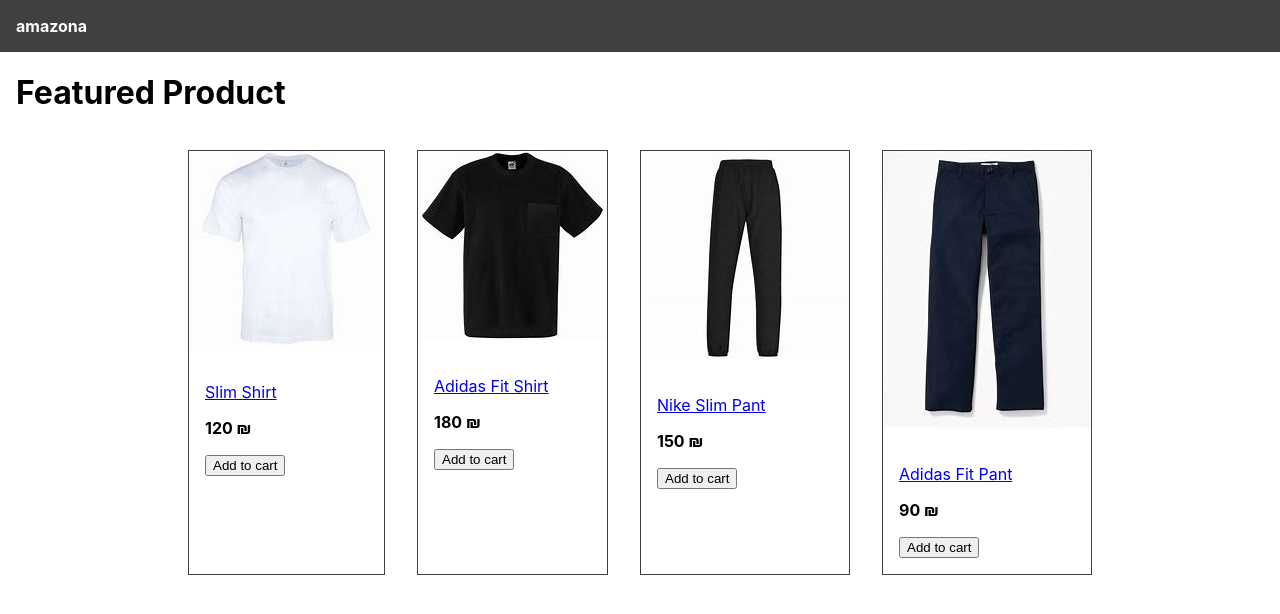
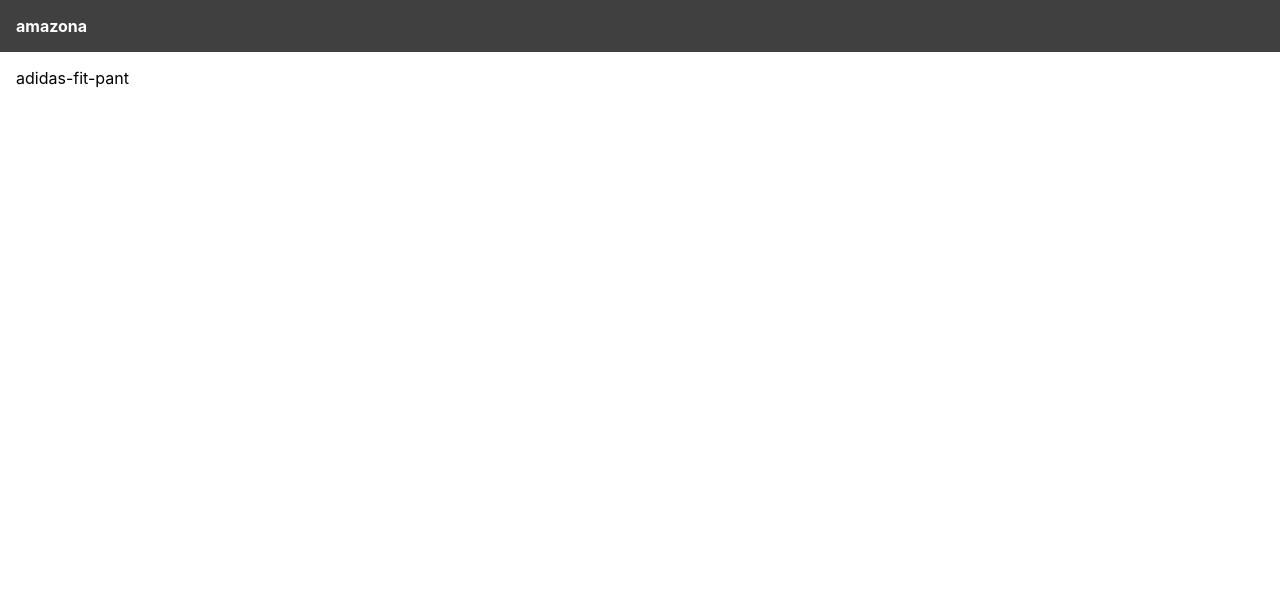
Before and after one commit to LotanT/Amazona-Ecommerce, a React (Create React App) app in the folder frontend/: page /product/adidas-fit-pant in a window 1280 px wide. Shown: the top 614 px of the page. Built offline with nearby package versions, Linux system fonts and the light colour scheme.

Commit message:
Installing react-router-dom

```diff
--- a/frontend/package.json
+++ b/frontend/package.json
@@ -8,6 +8,7 @@
     "@testing-library/user-event": "^13.5.0",
     "react": "^18.2.0",
     "react-dom": "^18.2.0",
+    "react-router-dom": "^6.11.2",
     "react-scripts": "5.0.1",
     "web-vitals": "^2.1.4"
   },
--- a/frontend/src/App.js
+++ b/frontend/src/App.js
@@ -1,34 +1,23 @@
 import './App.css';
-import data from './data';
+import { BrowserRouter, Link, Route, Routes } from 'react-router-dom';
+import HomePage from './pages/HomePage';
+import ProductPage from './pages/ProductPage';
 
 function App() {
   return (
+    <BrowserRouter>
       <div>
         <header>
-        <a href="/">amazona</a>
+          <Link to="/">amazona</Link>
         </header>
         <main>
-        <h1>Featured Product</h1>
-        <div className="products">
-          {data.product.map((product) => (
-            <div key={product.slug} className="product">
-              <a href={`product/${product.slug}`}>
-                <img src={product.image} alt={product.name} />
-              </a>
-              <div className="product-info">
-                <a href={`product/${product.slug}`}>
-                  <p>{product.name}</p>
-                </a>
-                <p>
-                  <strong>{product.price} ₪</strong>
-                </p>
-                <button>Add to cart</button>
-              </div>
-            </div>
-          ))}
-        </div>
+          <Routes>
+            <Route path="/product/:slug" element={<ProductPage />} />
+            <Route path="/" element={<HomePage />} />
+          </Routes>
         </main>
       </div>
+    </BrowserRouter>
   );
 }
 
--- /dev/null
+++ b/frontend/src/pages/HomePage.js
@@ -0,0 +1,31 @@
+import React from 'react';
+import data from '../data';
+import { Link } from 'react-router-dom';
+
+const HomePage = () => {
+  return (
+    <div>
+      <h1>Featured Product</h1>
+      <div className="products">
+        {data.product.map((product) => (
+          <div key={product.slug} className="product">
+            <Link to={`product/${product.slug}`}>
+              <img src={product.image} alt={product.name} />
+            </Link>
+            <div className="product-info">
+              <Link to={`product/${product.slug}`}>
+                <p>{product.name}</p>
+              </Link>
+              <p>
+                <strong>{product.price} ₪</strong>
+              </p>
+              <button>Add to cart</button>
+            </div>
+          </div>
+        ))}
+      </div>
+    </div>
+  );
+};
+
+export default HomePage;
--- /dev/null
+++ b/frontend/src/pages/ProductPage.js
@@ -0,0 +1,10 @@
+import React from 'react';
+import { useParams } from 'react-router-dom';
+
+const ProductPage = () => {
+  const params = useParams();
+  const { slug } = params;
+  return <div>{slug}</div>;
+};
+
+export default ProductPage;
```
Also changed, not shown: 1 other file (tests, documents, lock files or other folders). Lines whose indentation alone changed are shown as unchanged.
